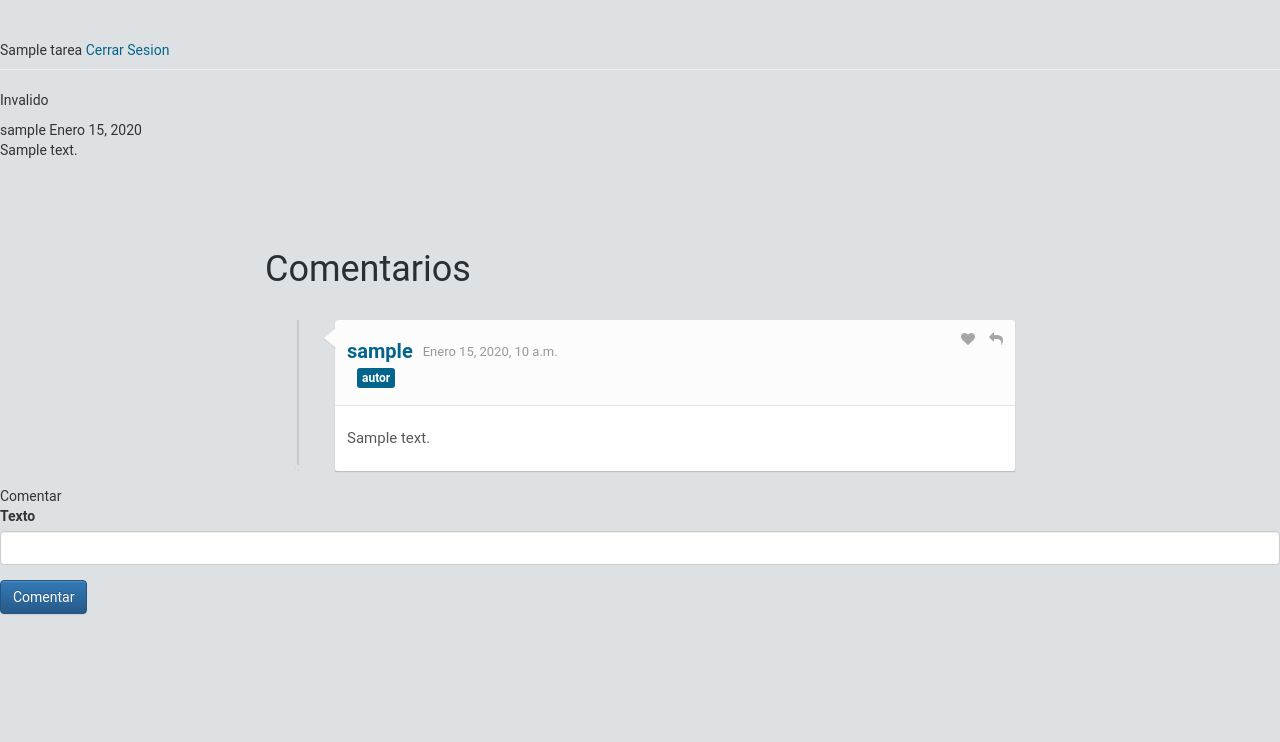
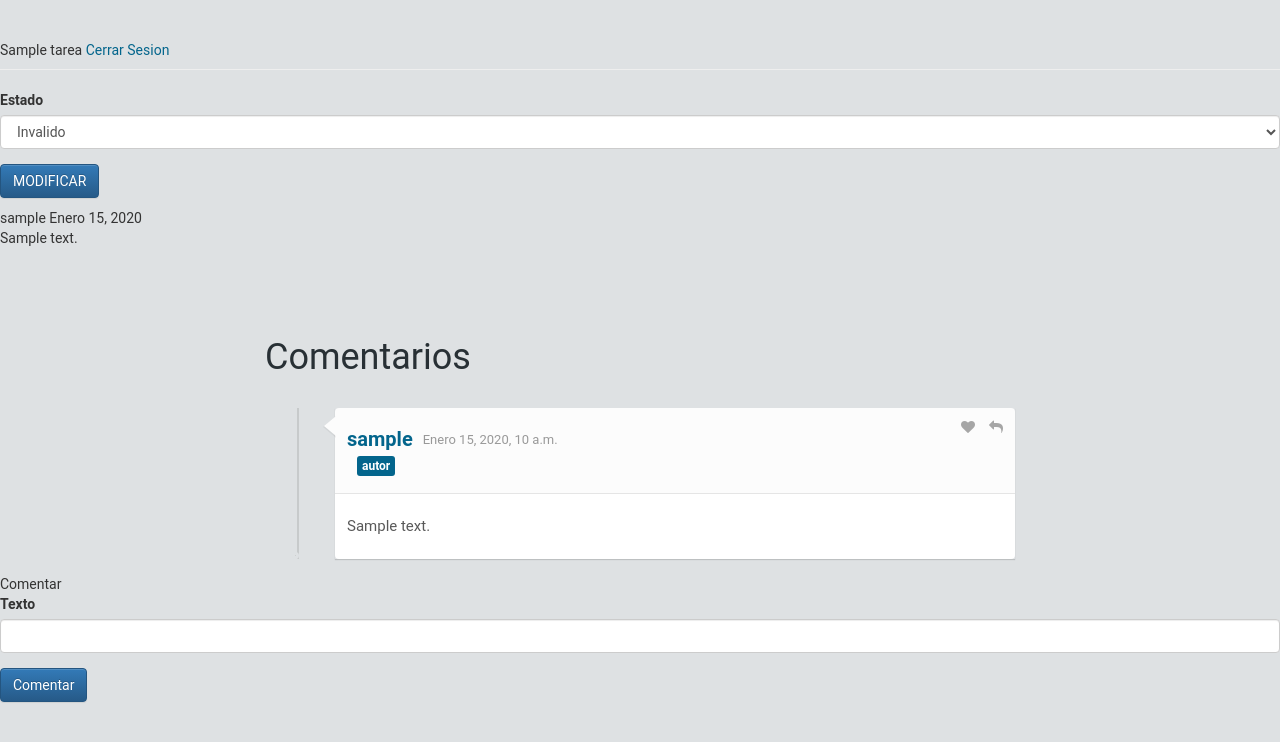
Before and after one commit to tecnicatura-villa-el-libertador/topolino, a Django app: page /tareas/1/ in a window 1280 px wide. Shown: the top 742 px of the page. Run offline with Django 3.2, Linux system fonts and the light colour scheme; a user stored in the database is signed in; tables that the repository leaves empty hold one stand-in row (values such as "Sample post"); some libraries are stand-ins or nearby versions.

Commit message:
estados modificados por usuario staff

```diff
--- a/tareas/forms.py
+++ b/tareas/forms.py
@@ -30,3 +30,8 @@ class TareaForm(forms.ModelForm):
     class Meta:
         model = Tarea
         fields = ['titulo', 'descripcion', 'categoria', 'prioridad']
+
+class Tarea_estado(forms.ModelForm):
+	class Meta:
+		model = Tarea
+		fields= ['estado']
--- a/tareas/templates/tareas/comentario.html
+++ b/tareas/templates/tareas/comentario.html
@@ -7,7 +7,18 @@
     {% endblock %}
 	 {% block content %}
 
-    <p>{{tarea.estado}}</p>
+    <p>{% if request.user.is_staff %}
+			<form method="POST" class="post-form">{% csrf_token %}
+	        {% bootstrap_form form_estado %}
+  			{% buttons %}
+   			 <button name="submit_estado" type="submit" class="btn btn-primary">
+      		 	MODIFICAR
+      		 </button>
+  			{% endbuttons %}
+
+	        </form>
+	{% endif %}
+	</p>
 		 {{tarea.usuario}} {{tarea.fecha_creacion}}<br>
 
 		{{tarea.descripcion|markdown}} <br>
@@ -19,6 +30,7 @@
 	<!-- Contenedor Principal -->
     <div class="comments-container">
     	<h1>Comentarios </h1>
+
 
 		<ul id="comments-list" class="comments-list">
 		{% for c in comentarios %}
--- a/tareas/views.py
+++ b/tareas/views.py
@@ -1,6 +1,6 @@
 from django.shortcuts import render,redirect, get_object_or_404
 from .models import Categoria,Comentario,Tarea
-from .forms import ComentarioForm, TareaForm
+from .forms import ComentarioForm, TareaForm, Tarea_estado
 from django.contrib.auth.decorators import login_required
 
 # Create your views here.
@@ -10,29 +10,32 @@ def nombrecat(request):
 @login_required
 def comentario(request,id):
     form = ComentarioForm()
+    tarea=get_object_or_404(Tarea, id=id)
+    form_estado= Tarea_estado(instance=tarea)
+    if request.method == "POST":
+        if 'submit_estado' in request.POST:
+            form_estado = Tarea_estado(request.POST, instance=tarea)
+            if form_estado.is_valid():
+                form_estado.save()
+                return redirect(tarea)
+        else:
+            form = ComentarioForm(request.POST)
+            if form.is_valid():
+                comentario = form.save(commit=False)
+                comentario.usuario = request.user
+                comentario.tarea = tarea
 
-    tarea=get_object_or_404(Tarea, id=id)
-
-    if request.method == "POST":
-
-        form = ComentarioForm(request.POST)
-        if form.is_valid():
-
-
-            comentario = form.save(commit=False)
-            comentario.usuario = request.user
-            comentario.tarea = tarea
-
-            comentario.save()
-            return redirect(tarea)
+                comentario.save()
+                return redirect(tarea)
     filtro = request.GET.get('usuario')
     if filtro:
         comentarios = Comentario.objects.filter(tarea=tarea, usuario__username=filtro).order_by('-fecha')
     else:
         comentarios= Comentario.objects.filter(tarea=tarea).order_by('-fecha')
 
-    return render(request,'tareas/comentario.html', {'form':form,'comentarios':comentarios, 'tarea':tarea})
+    return render(request,'tareas/comentario.html', {'form':form,'form_estado':form_estado, 'comentarios':comentarios, 'tarea':tarea})
 
+@login_required
 def lista_tareas(request):
 
     tareas = Tarea.objects.all()
--- a/topolino/settings.py
+++ b/topolino/settings.py
@@ -128,4 +128,4 @@ EMAIL_BACKEND = 'django.core.mail.backends.console.EmailBackend'
 
 LOGOUT_REDIRECT_URL='/comentarios/'
 
-LOGIN_REDIRECT_URL='/comentarios/'
+LOGIN_REDIRECT_URL='/tareas/'
```
